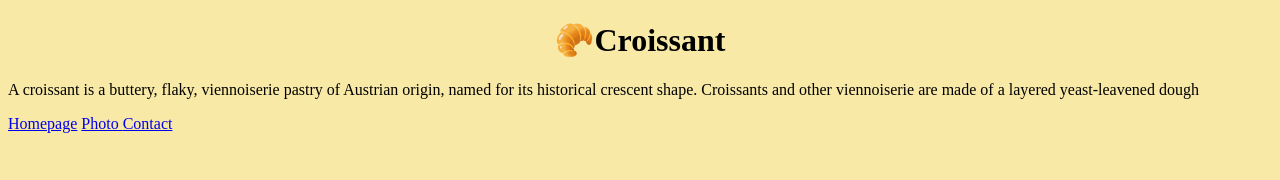
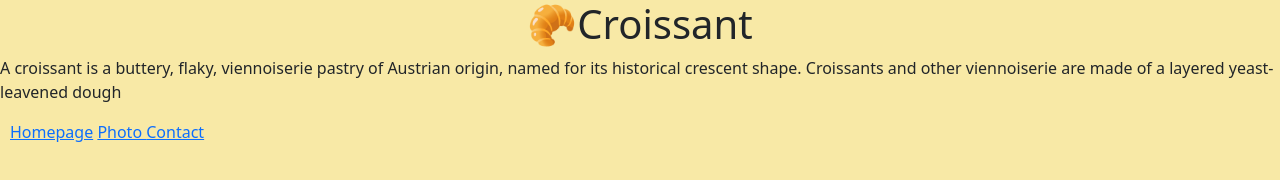
Before and after one commit to estherdellacagna/Croissant, a plain HTML site: page index.html in a window 1280 px wide. Drawn offline with nearby package versions, Linux system fonts and the light colour scheme.

Commit message:
updated links footer

```diff
--- a/index.html
+++ b/index.html
@@ -4,7 +4,13 @@
     <meta charset="UTF-8" />
     <meta http-equiv="X-UA-Compatible" content="IE=edge" />
     <meta name="viewport" content="width=device-width, initial-scale=1.0" />
-   <link rel="stylesheet" href="/src/styles.css">
+    <link
+      href="https://cdn.jsdelivr.net/npm/bootstrap@5.0.2/dist/css/bootstrap.min.css"
+      rel="stylesheet"
+      integrity="sha384-EVSTQN3/azprG1Anm3QDgpJLIm9Nao0Yz1ztcQTwFspd3yD65VohhpuuCOmLASjC"
+      crossorigin="anonymous"
+    />
+    <link rel="stylesheet" href="/src/styles.css" />
 
     <title>Homepage</title>
   </head>
@@ -15,9 +21,10 @@
       named for its historical crescent shape. Croissants and other viennoiserie
       are made of a layered yeast-leavened dough
     </p>
-
-     <a href="/index.html">Homepage</a>
-    <a href="/photo.html">Photo </a>
-    <a href="/contact.html">Contact</a>
+    <span class="homeFooter">
+      <a href="/index.html">Homepage</a>
+      <a href="/photo.html">Photo </a>
+      <a href="/contact.html">Contact</a>
+    </span>
   </body>
 </html>
--- a/src/styles.css
+++ b/src/styles.css
@@ -1,6 +1,11 @@
-body{
-    background-color: #F8E9A6;
+body {
+  background-color: #f8e9a6;
 }
-h1,.contactLinks{
-    text-align: center;
+h1,
+.contactLinks {
+  text-align: center;
 }
+.homeFooter {
+  margin: 0 10px;
+  color: green;
+}
```
Also changed, not shown: photo.html (+2 -1 lines).
